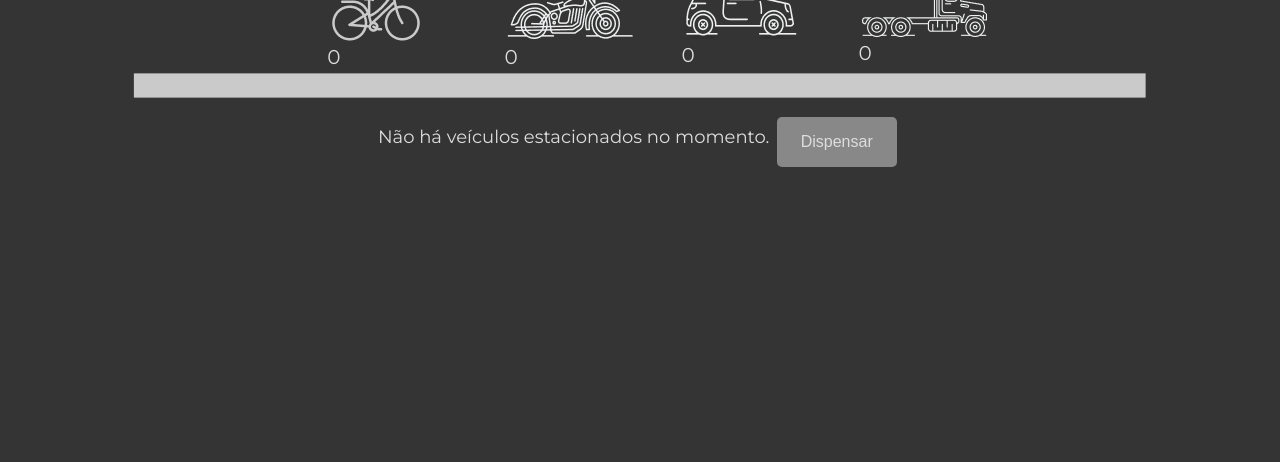
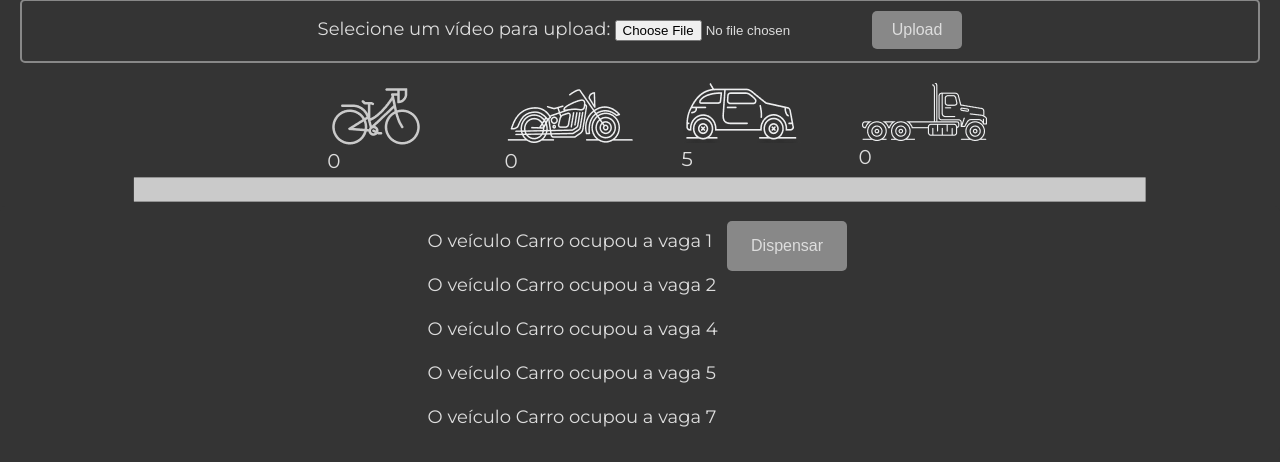
Before and after one commit to RenatoWlk/ProjetoIntegradorV, a Flask app: page / in a window 1280 px wide. Shown: the part 525-987 px from the top of the page. Before the commit the page ends 692 px from the top, so only its background shows below. Run offline with Flask 3, Linux system fonts and the light colour scheme.

Commit message:
botão novo video adicionado

```diff
--- a/app.py
+++ b/app.py
@@ -1,15 +1,23 @@
 # pip install flask
 # flask run
+import os
 import cv2
 import json
-from flask import Flask, render_template, jsonify, Response
+from flask import Flask, render_template, jsonify, Response, request, redirect, url_for
+from werkzeug.utils import secure_filename
 from templates.YOLOV8 import basic, testcount
 
 DADOS_YOLO_PATH = "../ProjetoIntegradorV/templates/frontend/dados_yolo.json"
 VIDEO_PATH = '../ProjetoIntegradorV/static/videos/parking1.mp4'
+UPLOAD_FOLDER = '../ProjetoIntegradorV/static/videos'
+ALLOWED_EXTENSIONS = {'mp4', 'avi', 'mov'}
 CLASSES_PATH = '../ProjetoIntegradorV/templates/YOLOV8/classes.txt'
 
 app = Flask(__name__)
+app.config['UPLOAD_FOLDER'] = UPLOAD_FOLDER
+
+def allowed_file(filename):
+    return '.' in filename and filename.rsplit('.', 1)[1].lower() in ALLOWED_EXTENSIONS
 
 @app.route('/')
 def index():
@@ -52,5 +60,21 @@ def process_video():
 def video_feed():
     return Response(process_video(), mimetype='multipart/x-mixed-replace; boundary=frame')
 
+@app.route('/upload_video', methods=['GET', 'POST'])
+def upload_video():
+    if request.method == 'POST':
+        if 'file' not in request.files:
+            return redirect(request.url)
+        file = request.files['file']
+        if file.filename == '':
+            return redirect(request.url)
+        if file and allowed_file(file.filename):
+            filename = secure_filename(file.filename)
+            file.save(os.path.join(app.config['UPLOAD_FOLDER'], filename))
+            global VIDEO_PATH
+            VIDEO_PATH = os.path.join(app.config['UPLOAD_FOLDER'], filename)
+            return redirect(url_for('index'))
+    return render_template('frontend/upload.html')
+
 if __name__ == '__main__':
     app.run(debug=True)
--- a/static/css/style.css
+++ b/static/css/style.css
@@ -70,6 +70,46 @@ h1 {
     margin: 0;
     border: 20px solid var(--secondary-color);
     background-color: var(--highlight-color);
+}
+
+/* UPLOAD */
+.upload-container {
+    display: flex;
+    flex-direction: column;
+    align-items: center;
+    justify-content: center;
+    margin: var(--padding-medium);
+    background-color: var(--primary-color);
+    padding: var(--padding-small);
+    border: 2px solid var(--secondary-color);
+    border-radius: 5px;
+}
+
+.upload-container label {
+    font-size: var(--font-size-medium);
+    margin-bottom: var(--padding-small);
+}
+
+.upload-container input[type="file"] {
+    margin-bottom: var(--padding-small);
+}
+
+.upload-container input[type="submit"] {
+    background-color: var(--secondary-color);
+    border: none;
+    color: var(--highlight-color);
+    padding: var(--padding-small) var(--padding-medium);
+    text-align: center;
+    text-decoration: none;
+    font-size: var(--font-size-small);
+    cursor: pointer;
+    border-radius: 5px;
+    transition: background-color 0.3s ease;
+}
+
+.upload-container input[type="submit"]:hover {
+    background-color: var(--highlight-color);
+    color: var(--primary-color);
 }
 
 /* DADOS DO ESTACIONAMENTO */
--- a/static/script.js
+++ b/static/script.js
@@ -74,7 +74,7 @@ function updateConsole(consoleData){
     if (consoleData.length === 0) {
         clearConsole("Não há veículos estacionados no momento.");
     } else {
-        consoleDataTxt.innerText = consoleData.join("\n");
+        consoleDataTxt.innerText = consoleData.join("\n \n");
     }
 }
 
--- a/templates/frontend/dados_yolo.json
+++ b/templates/frontend/dados_yolo.json
@@ -1 +1 @@
-{"area1": {"bicycle": 0, "motorcycle": 0, "car": 0, "truck": 0, "occupied": 0}, "area2": {"bicycle": 0, "motorcycle": 0, "car": 0, "truck": 0, "occupied": 0}, "area3": {"bicycle": 0, "motorcycle": 0, "car": 0, "truck": 0, "occupied": 0}, "area4": {"bicycle": 0, "motorcycle": 0, "car": 0, "truck": 0, "occupied": 0}, "area5": {"bicycle": 0, "motorcycle": 0, "car": 0, "truck": 0, "occupied": 0}, "area6": {"bicycle": 0, "motorcycle": 0, "car": 0, "truck": 0, "occupied": 0}, "area7": {"bicycle": 0, "motorcycle": 0, "car": 0, "truck": 0, "occupied": 0}, "area8": {"bicycle": 0, "motorcycle": 0, "car": 0, "truck": 0, "occupied": 0}, "area9": {"bicycle": 0, "motorcycle": 0, "car": 0, "truck": 0, "occupied": 0}, "area10": {"bicycle": 0, "motorcycle": 0, "car": 0, "truck": 0, "occupied": 0}, "area11": {"bicycle": 0, "motorcycle": 0, "car": 0, "truck": 0, "occupied": 0}, "area12": {"bicycle": 0, "motorcycle": 0, "car": 0, "truck": 0, "occupied": 0}}
+{"area1": {"bicycle": 0, "motorcycle": 0, "car": 1, "truck": 0, "occupied": 1}, "area2": {"bicycle": 0, "motorcycle": 0, "car": 1, "truck": 0, "occupied": 1}, "area3": {"bicycle": 0, "motorcycle": 0, "car": 0, "truck": 0, "occupied": 0}, "area4": {"bicycle": 0, "motorcycle": 0, "car": 1, "truck": 0, "occupied": 1}, "area5": {"bicycle": 0, "motorcycle": 0, "car": 1, "truck": 0, "occupied": 1}, "area6": {"bicycle": 0, "motorcycle": 0, "car": 0, "truck": 0, "occupied": 0}, "area7": {"bicycle": 0, "motorcycle": 0, "car": 1, "truck": 0, "occupied": 1}, "area8": {"bicycle": 0, "motorcycle": 0, "car": 0, "truck": 0, "occupied": 0}, "area9": {"bicycle": 0, "motorcycle": 0, "car": 0, "truck": 0, "occupied": 0}, "area10": {"bicycle": 0, "motorcycle": 0, "car": 0, "truck": 0, "occupied": 0}, "area11": {"bicycle": 0, "motorcycle": 0, "car": 0, "truck": 0, "occupied": 0}, "area12": {"bicycle": 0, "motorcycle": 0, "car": 0, "truck": 0, "occupied": 0}}
--- a/templates/frontend/tela.html
+++ b/templates/frontend/tela.html
@@ -11,31 +11,24 @@
     <script src="{{ url_for('static', filename='script.js') }}"></script>
   </head>
   <body>
-
     <header>
-
       <div class="right-images">
         <img src="{{ url_for('static', filename='imagens/pedestre-icone.png') }}" alt="Imagem pedestre">
         <img src="{{ url_for('static', filename='imagens/bicicleta-icone.png') }}" alt="Imagem bicicleta">
         <img src="{{ url_for('static', filename='imagens/onibus-icone.png') }}" alt="Imagem ônibus">
         <img src="{{ url_for('static', filename='imagens/caminhao-icone.png') }}" alt="Imagem caminhão">
       </div>
-
       <div class="title">
         <h1>Monitoramento de Estacionamento</h1>
       </div>
-
       <div class="left-images">
         <img src="{{ url_for('static', filename='imagens/E-icone.png') }}" alt="Imagem estacionar">
         <img src="{{ url_for('static', filename='imagens/buzina-icone.png') }}" alt="Imagem buzina">
         <img src="{{ url_for('static', filename='imagens/velmax-icone.png') }}" alt="Imagem velocidade máxima">
         <img src="{{ url_for('static', filename='imagens/Pare-icone.png') }}" alt="Imagem pare">
       </div>
-
     </header>
-
     <main>
-
       <div class="videos-container">
         <div class="videos-text">
           <h2 id="available-text">Livres: 12</h2>
@@ -45,7 +38,13 @@
           <img id="video-1" src="{{ url_for('video_feed') }}" alt="Vídeo">
         </div>
       </div>
-
+      <div class="upload-container">
+        <form action="{{ url_for('upload_video') }}" method="post" enctype="multipart/form-data">
+          <label for="file">Selecione um vídeo para upload:</label>
+          <input type="file" name="file" id="file">
+          <input type="submit" value="Upload">
+        </form>
+      </div>
       <div class="parking-lot-image-container">
         <div class="parking-lot-image-part">
           <img src="{{ url_for('static', filename='imagens/BicicletaPark.png') }}" alt="Imagem bicicleta dados">
@@ -64,17 +63,13 @@
           <p id="truck">Dados 4</p>
         </div>
       </div>
-
       <div class="barra-separar-container">
         <img id="barra-separar" src="{{ url_for('static', filename='imagens/barra-separar.png') }}" alt="Barra">
       </div>
-
       <div class="console-container">
         <p id="console-data-txt">Console Data</p>
         <button class="dispense-button" id="dispense-button" onclick="clearConsole('')">Dispensar</button>
       </div>
-
     </main>
-
   </body>
 </html>
```
